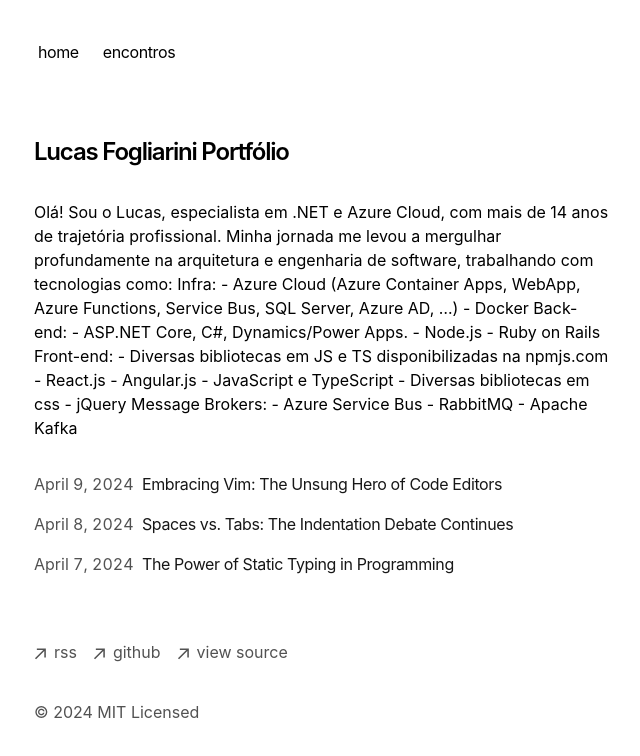
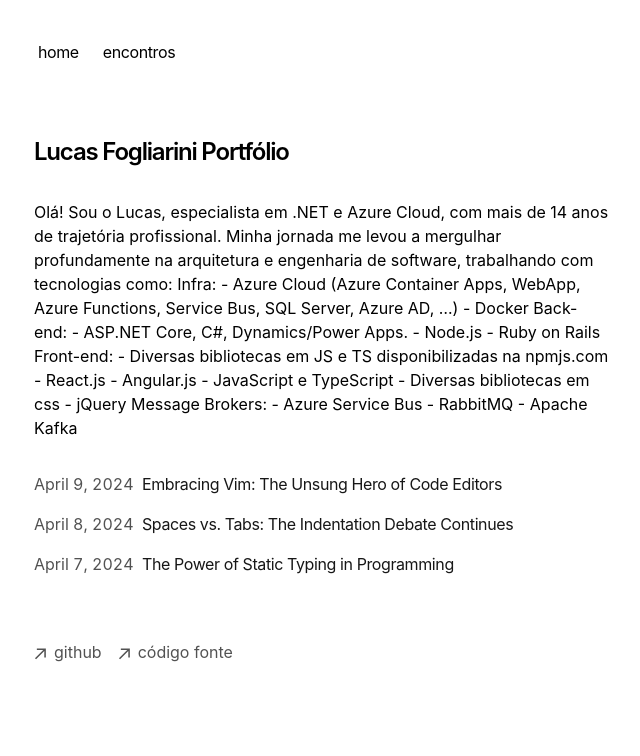
Before and after one commit to lucasfogliarini/portfolio, a Next.js app: page / in a window 1280 px wide. Shown: the top 756 px of the page, without its empty margins (318-958 px from the left). Built offline with nearby package versions, Linux system fonts and the light colour scheme.

Commit message:
ajuste rodape

```diff
--- a/app/components/footer.tsx
+++ b/app/components/footer.tsx
@@ -19,7 +19,7 @@ export default function Footer() {
   return (
     <footer className="mb-16">
       <ul className="font-sm mt-8 flex flex-col space-x-0 space-y-2 text-neutral-600 md:flex-row md:space-x-4 md:space-y-0 dark:text-neutral-300">
-        <li>
+        {/*<li>
           <a
             className="flex items-center transition-all hover:text-neutral-800 dark:hover:text-neutral-100"
             rel="noopener noreferrer"
@@ -29,13 +29,13 @@ export default function Footer() {
             <ArrowIcon />
             <p className="ml-2 h-7">rss</p>
           </a>
-        </li>
+        </li>*/}
         <li>
           <a
             className="flex items-center transition-all hover:text-neutral-800 dark:hover:text-neutral-100"
             rel="noopener noreferrer"
             target="_blank"
-            href="https://github.com/vercel/next.js"
+            href="https://github.com/lucasfogliarini"
           >
             <ArrowIcon />
             <p className="ml-2 h-7">github</p>
@@ -46,16 +46,13 @@ export default function Footer() {
             className="flex items-center transition-all hover:text-neutral-800 dark:hover:text-neutral-100"
             rel="noopener noreferrer"
             target="_blank"
-            href="https://vercel.com/templates/next.js/portfolio-starter-kit"
+            href="https://github.com/lucasfogliarini/portfolio"
           >
             <ArrowIcon />
-            <p className="ml-2 h-7">view source</p>
+            <p className="ml-2 h-7">código fonte</p>
           </a>
         </li>
       </ul>
-      <p className="mt-8 text-neutral-600 dark:text-neutral-300">
-        © {new Date().getFullYear()} MIT Licensed
-      </p>
     </footer>
   )
 }
```
